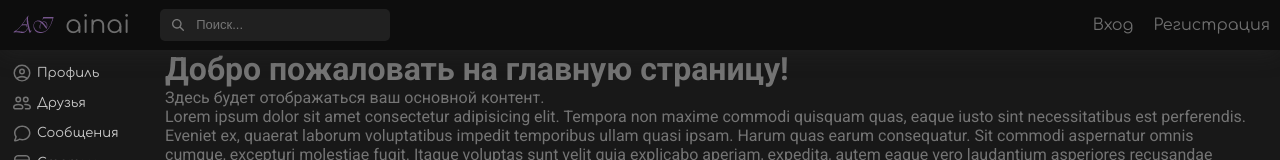
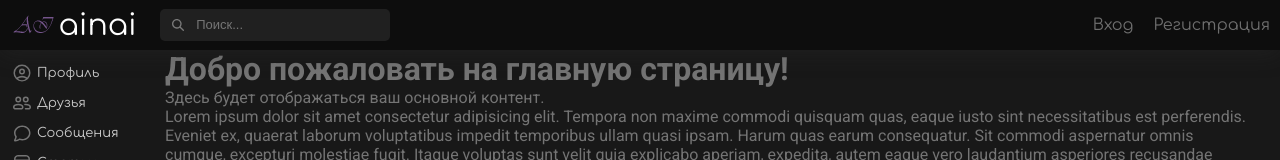
Before and after one commit to sirdi-volam/social-network, a React (Vite) app: page / in a window 1280 px wide. In both pictures the pointer is over the element "ainai". Shown: the top 160 px of the page. Built offline with nearby package versions, Linux system fonts and the light colour scheme.

Commit message:
Поправлены стили при наведении на логотип и кнопки входа и регистрации

```diff
--- a/src/components/Header/Header.jsx
+++ b/src/components/Header/Header.jsx
@@ -38,7 +38,7 @@ const Header = () => {
               <div className="header-nav-left__search" >
                 <div className="header-nav-left__search_icon">
                   <svg xmlns="http://www.w3.org/2000/svg" x="0px" y="0px" width="16" height="16" fill="currentColor" viewBox="0 0 48 48">
-                    <path d="M 20.5 6 C 12.515556 6 6 12.515562 6 20.5 C 6 28.484438 12.515556 35 20.5 35 C 23.773158 35 26.788919 33.893018 29.220703 32.050781 L 38.585938 41.414062 A 2.0002 2.0002 0 1 0 41.414062 38.585938 L 32.050781 29.220703 C 33.893017 26.788918 35 23.773156 35 20.5 C 35 12.515562 28.484444 6 20.5 6 z M 20.5 10 C 26.322685 10 31 14.677319 31 20.5 C 31 23.295711 29.914065 25.820601 28.148438 27.697266 A 2.0002 2.0002 0 0 0 27.701172 28.144531 C 25.824103 29.912403 23.29771 31 20.5 31 C 14.677315 31 10 26.322681 10 20.5 C 10 14.677319 14.677315 10 20.5 10 z"></path>
+                    <path fill="currentColor" d="M 20.5 6 C 12.515556 6 6 12.515562 6 20.5 C 6 28.484438 12.515556 35 20.5 35 C 23.773158 35 26.788919 33.893018 29.220703 32.050781 L 38.585938 41.414062 A 2.0002 2.0002 0 1 0 41.414062 38.585938 L 32.050781 29.220703 C 33.893017 26.788918 35 23.773156 35 20.5 C 35 12.515562 28.484444 6 20.5 6 z M 20.5 10 C 26.322685 10 31 14.677319 31 20.5 C 31 23.295711 29.914065 25.820601 28.148438 27.697266 A 2.0002 2.0002 0 0 0 27.701172 28.144531 C 25.824103 29.912403 23.29771 31 20.5 31 C 14.677315 31 10 26.322681 10 20.5 C 10 14.677319 14.677315 10 20.5 10 z"></path>
                   </svg>
                 </div>
                 <input type="search" placeholder="Поиск..." className="header-nav-left__search_input" />
--- a/src/components/Header/Header.scss
+++ b/src/components/Header/Header.scss
@@ -52,17 +52,11 @@
   color: vars.$text-color-gray;
   font-size: 25px;
   text-transform: lowercase;
-}
 
-.header-nav_item {
-  padding: 15px;
-  font-size: 18px;
-  font-weight: 600;
-  line-height: 13px;
-  text-transform: uppercase;
-
-  a:hover {
-    color: vars.$text-color-gray;
+  &:hover {
+    color: vars.$text-color;
+    transition: all 1s ease;
+    transform: scale(1.2);
   }
 }
 
@@ -75,6 +69,12 @@
   background: rgb(32, 32, 32);
   border-radius: 5px;
   position: relative;
+
+  &:hover {
+    background: rgb(66, 66, 66);
+    color: vars.$text-color;
+    transition: all 1s ease;
+  }
 }
 
 .header-nav-left__search_icon {
@@ -82,23 +82,20 @@
   align-items: center;
   color: vars.$text-color-gray;
   padding-left: 10px;
-
-  svg {
-    color: vars.$text-color-gray;
-    background: none;
-  }
 }
 
 .header-nav-left__search_input {
   border: none;
   outline: none;
   background: none;
-  color: vars.$text-color-gray;
+  color: inherit;
   font-size: 13px;
   font-weight: 400;
   line-height: 16px;
   padding: 0 0 0 36px;
   position: absolute;
+
+
 }
 
 .header-nav-right {
@@ -274,6 +271,8 @@
     background: rgb(66, 66, 66);
     color: vars.$text-color;
     transition: all 0.5s ease;
+    transform: scale(1.1);
+    border-radius: 4px;
   }
 }
 
@@ -298,5 +297,7 @@
     background: rgb(66, 66, 66);
     color: vars.$text-color;
     transition: all 0.5s ease;
+    transform: scale(1.1);
+    border-radius: 4px;
   }
 }
```
